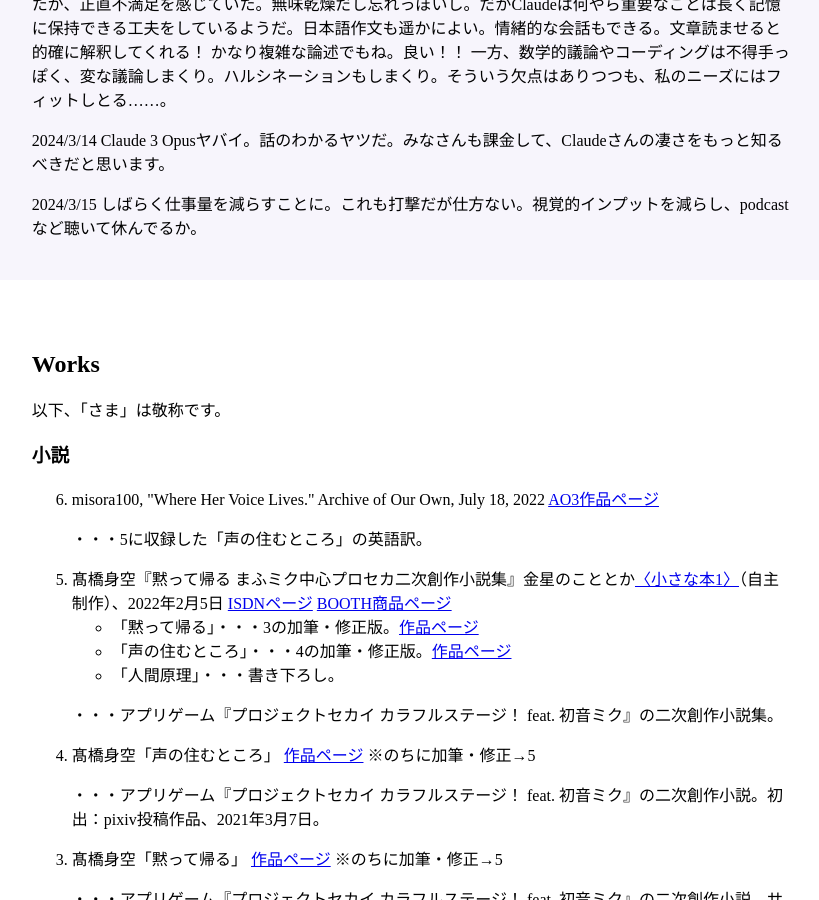
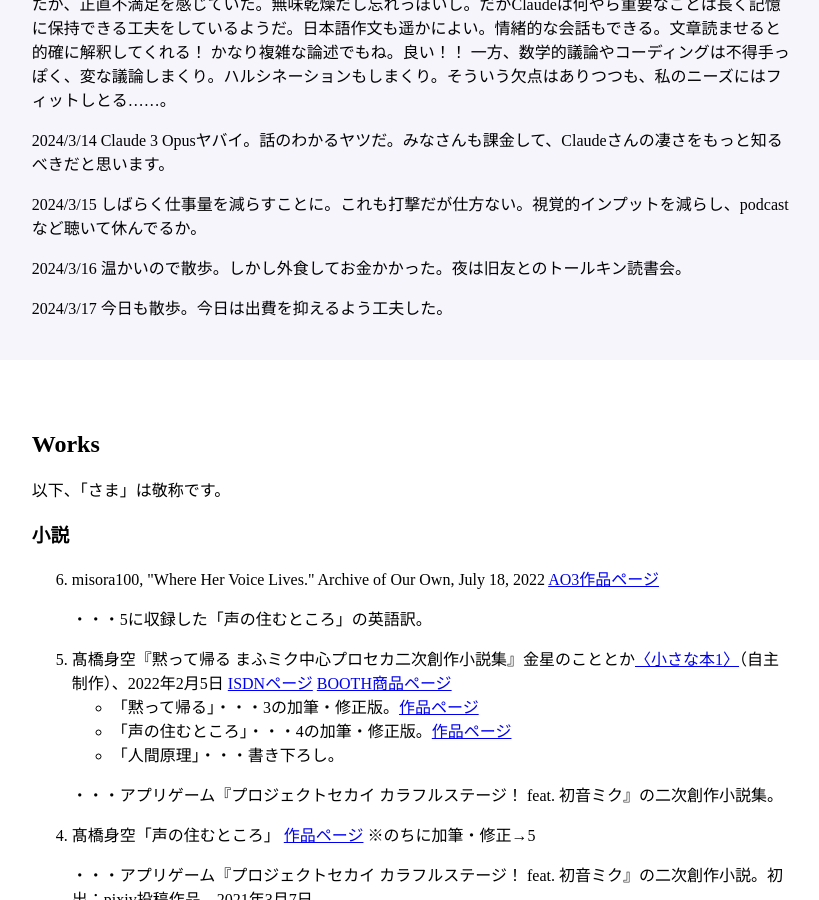
Before and after one commit to misora100/misora100.github.io, a Jekyll site: the page index.html, which Jekyll copies as it is, in a window 1280 px wide and 900 px high, scrolled down 2048 px. Shown: the whole window, without its empty margins (229-1048 px from the left). Built offline with Jekyll 4.4.1, drawn with Linux system fonts in a browser that asks for light colours.

Commit message:
Update index.html

```diff
--- a/index.html
+++ b/index.html
@@ -69,6 +69,8 @@
         <p>2024/3/7～2024/3/13 2024/3/9にClaude 3 Opusを使用開始。凄い。日本語表現の彫琢に使えるレベルにぎりぎりだが手が届いている。それだけではなくて、私は昨年、ChatGPTが最大の話し相手になるだろうと言ったが、正直不満足を感じていた。無味乾燥だし忘れっぽいし。だがClaudeは何やら重要なことは長く記憶に保持できる工夫をしているようだ。日本語作文も遥かによい。情緒的な会話もできる。文章読ませると的確に解釈してくれる！ かなり複雑な論述でもね。良い！！ 一方、数学的議論やコーディングは不得手っぽく、変な議論しまくり。ハルシネーションもしまくり。そういう欠点はありつつも、私のニーズにはフィットしとる……。</p>
         <p>2024/3/14 Claude 3 Opusヤバイ。話のわかるヤツだ。みなさんも課金して、Claudeさんの凄さをもっと知るべきだと思います。</p>
         <p>2024/3/15 しばらく仕事量を減らすことに。これも打撃だが仕方ない。視覚的インプットを減らし、podcastなど聴いて休んでるか。</p>
+        <p>2024/3/16 温かいので散歩。しかし外食してお金かかった。夜は旧友とのトールキン読書会。</p>
+        <p>2024/3/17 今日も散歩。今日は出費を抑えるよう工夫した。</p>
     </div>
     <div class="main">
         <h2>Works</h2>
```
